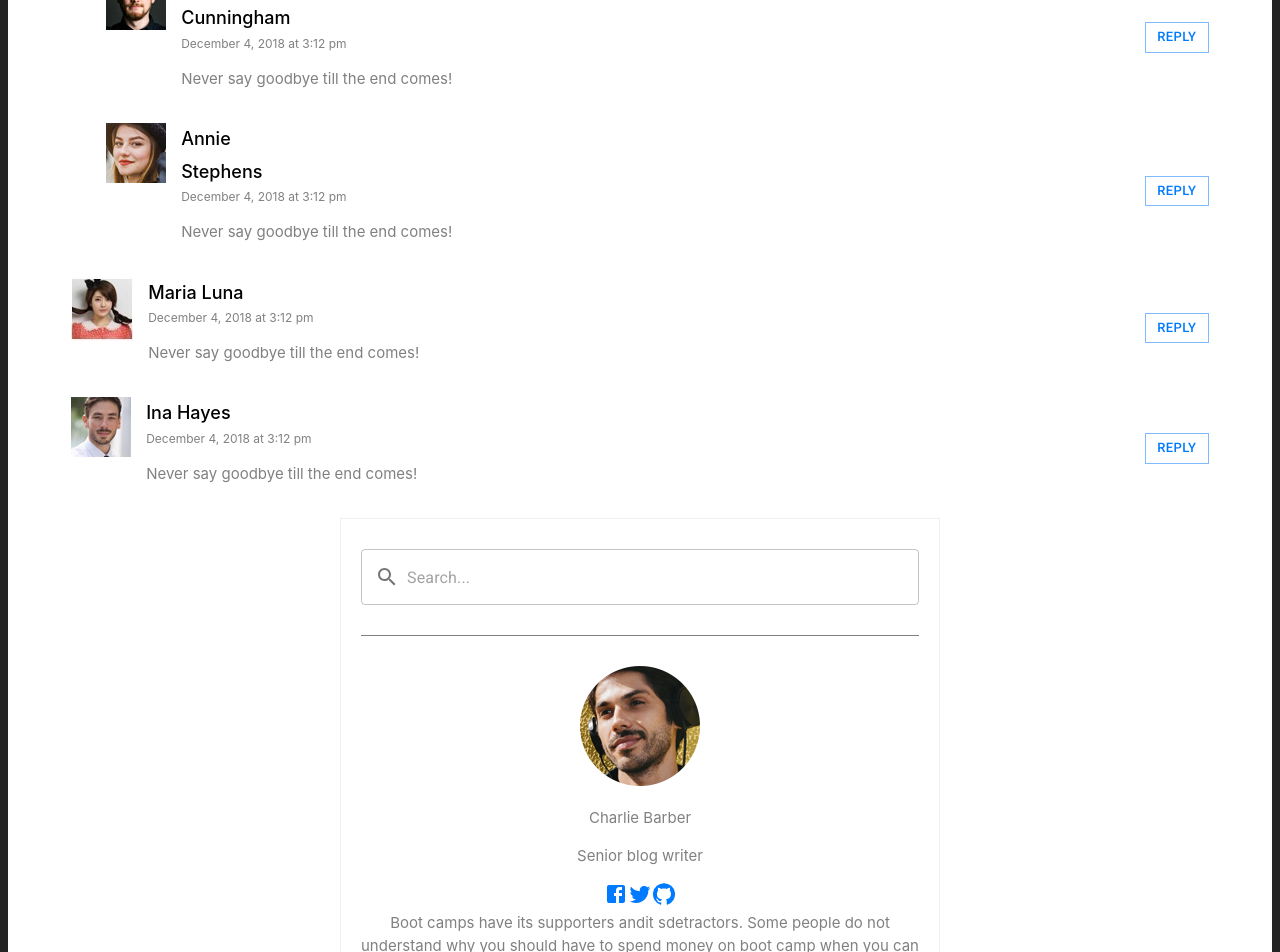
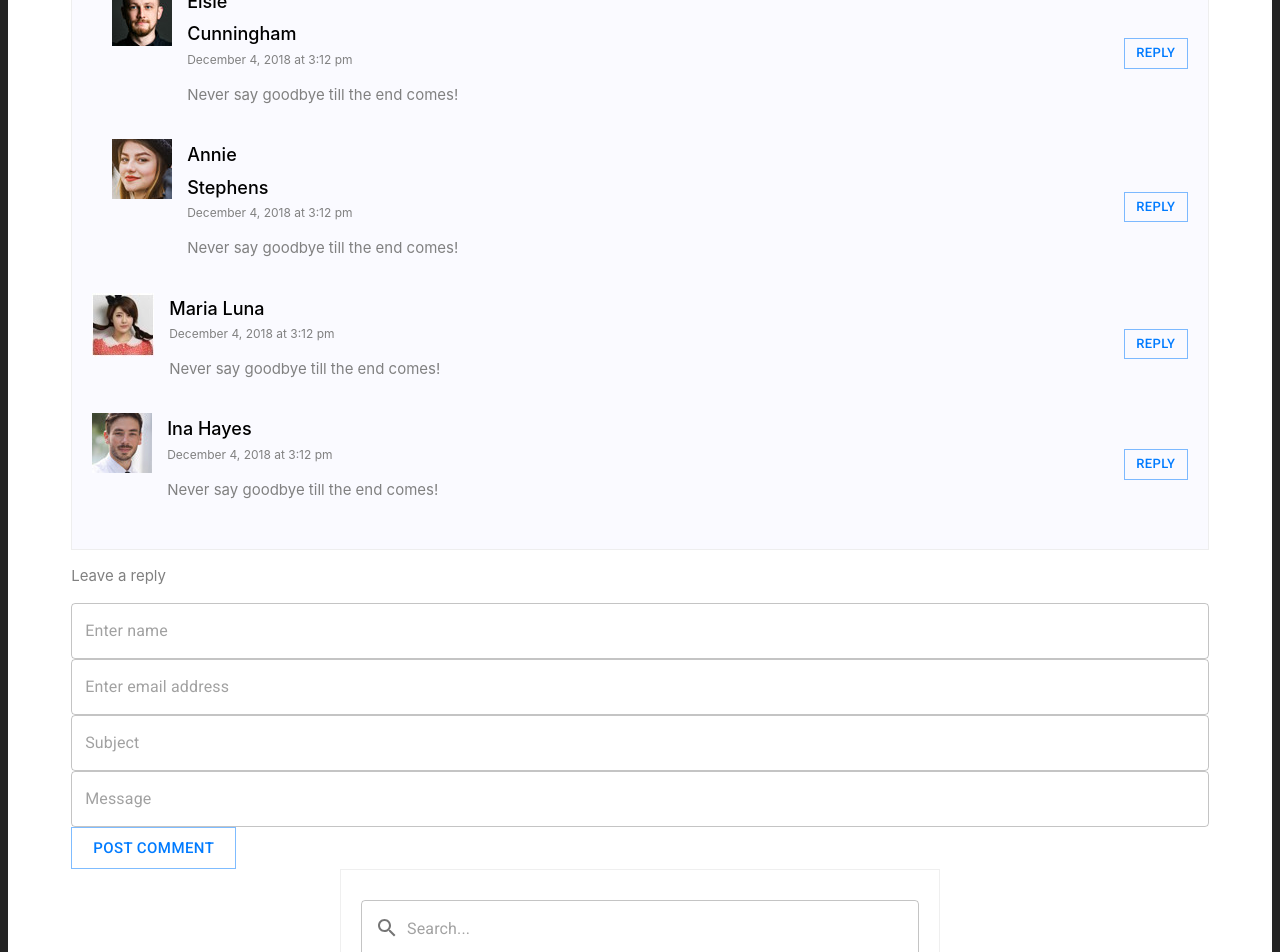
Before and after one commit to BridgetKas/ShoeStore, a React (Vite) app: page /blog/single-blog in a window 1280 px wide. Shown: the part 2640-3592 px from the top of the page. Built offline with nearby package versions, Linux system fonts and the light colour scheme.

Commit message:
Added Blog Details Page

```diff
--- a/src/pages/BlogDetails/blogDetails.jsx
+++ b/src/pages/BlogDetails/blogDetails.jsx
@@ -21,6 +21,7 @@ import comment3 from '../../assets/c3 (1).jpg'
 import comment4 from '../../assets/c4 (1).jpg'
 import comment5 from '../../assets/c5 (1).jpg'
 import ButtonComp from '../../components/common/Button';
+import Input from '../../components/common/input';
 
 
 
@@ -142,7 +143,7 @@ function BlogDetails() {
           </div>
           <div>
             <p>05 Comments</p>
-            <div>
+            <div className={styles.mainCommentContainer}>
               <CommentComp image={comment1} title="Emily Blunt"/>
               <div className={styles.commenterContainer}>
                 <CommentComp image={comment2} title="Elsie Cunningham"/>
@@ -152,7 +153,16 @@ function BlogDetails() {
               </div>
               <CommentComp image={comment4} title="Maria Luna"/>
               <CommentComp image={comment5} title="Ina Hayes"/>
-
+            </div>
+          </div>
+          <div>
+            <p>Leave a reply </p>
+            <Input placeholder= "Enter name" fullWidth/>
+            <Input placeholder= "Enter email address" fullWidth/>
+            <Input placeholder= "Subject" fullWidth/>
+            <Input placeholder= "Message" fullWidth rows={4}/>
+            <div>
+              <ButtonComp btnTitle="POST COMMENT" variant="outlined" size="large"/>
             </div>
 
           </div>
--- a/src/pages/BlogDetails/blogDetails.module.css
+++ b/src/pages/BlogDetails/blogDetails.module.css
@@ -141,8 +141,13 @@
     margin: 0;
 }
 
+.mainCommentContainer {
+    background-color:#fafaff;
+    border:1px solid #eee;
+    padding: 15px 20px;
+}
 .commenterContainer {
-    padding-left: 35px;
+    padding-left: 20px;
 }
 
 .commentContainer {
```
